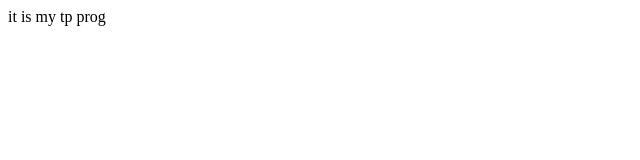
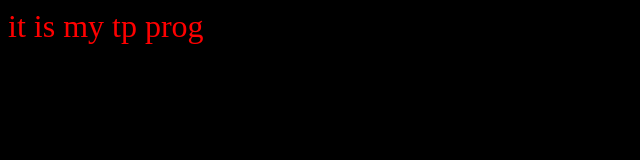
Before and after one commit to TAPalaa/tptest, a plain HTML site: page index.html in a window 1280 px wide. Shown: the whole page, without its empty margins (0-640 px from the left). Drawn offline with Linux system fonts and the light colour scheme.

Commit message:
add css file

```diff
--- a/index.html
+++ b/index.html
@@ -3,6 +3,7 @@
 <head>
     <meta charset="UTF-8">
     <meta name="viewport" content="width=device-width, initial-scale=1.0">
+    <link rel="stylesheet" href="style.css">
     <title>alaa</title>
 </head>
 <body>
--- /dev/null
+++ b/style.css
@@ -0,0 +1,5 @@
+body{
+    color: red;
+    background-color: black;
+    font-size: xx-large;
+}
```
